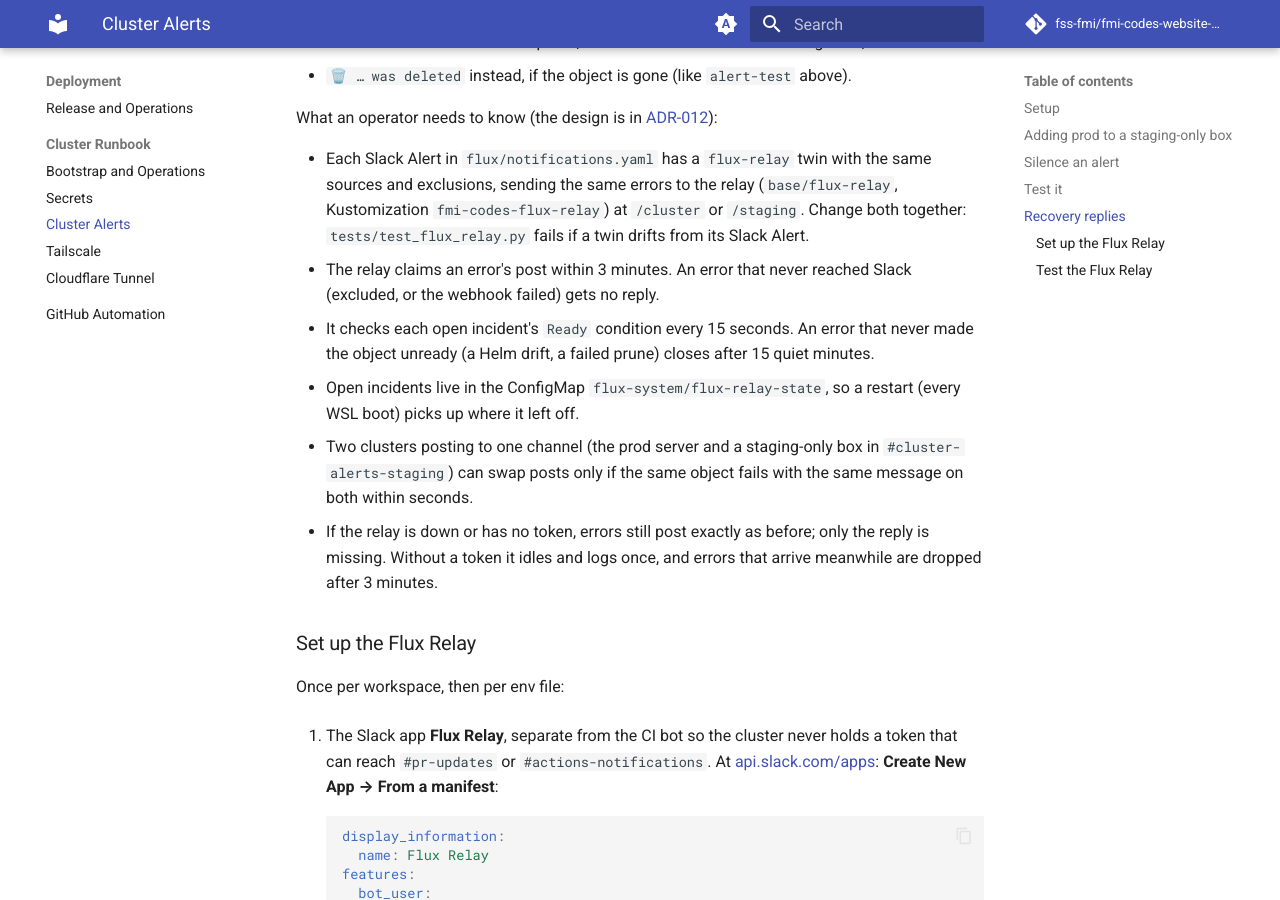
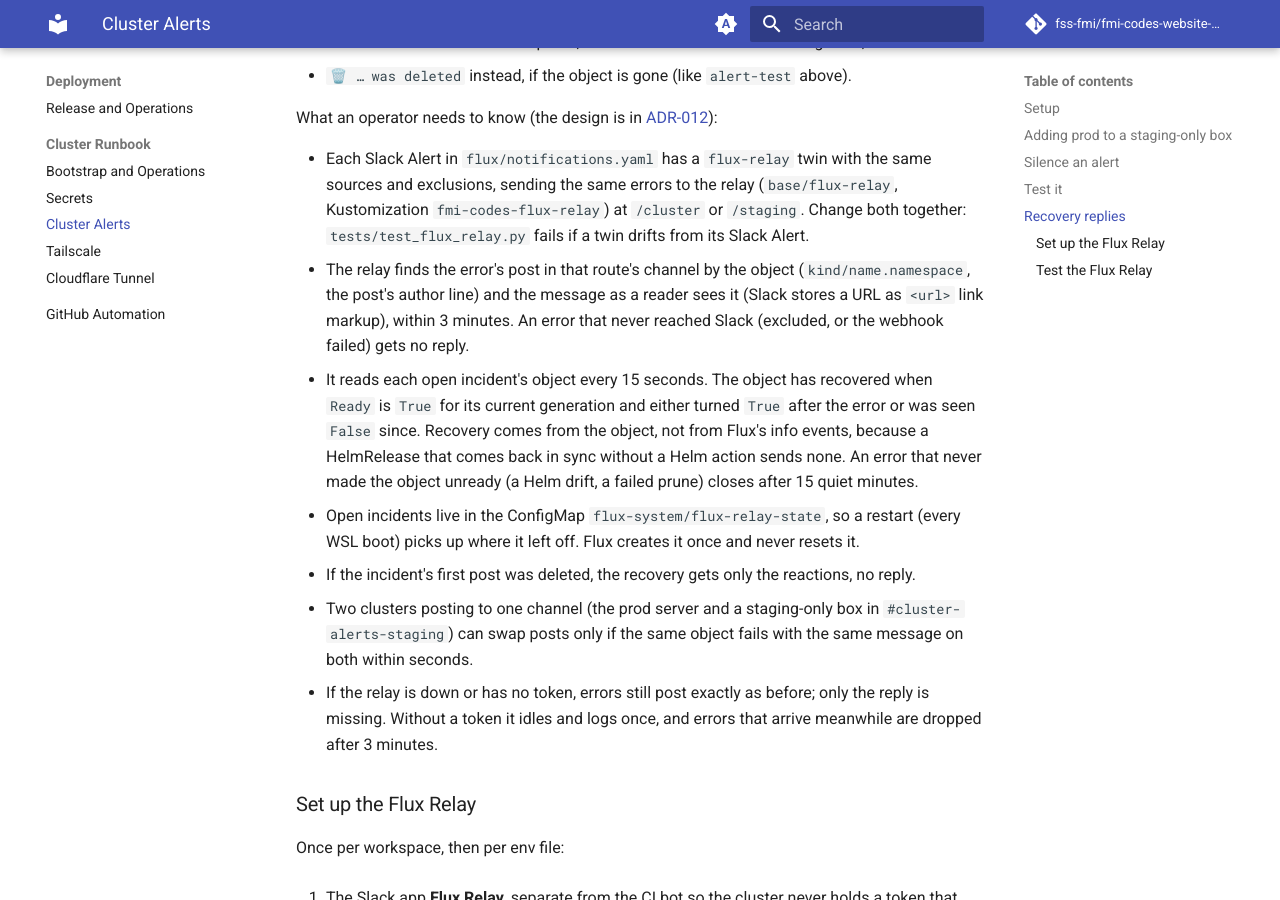
Before and after one commit to fss-fmi/fmi-codes-website-2026, an MkDocs documentation site: the page built from docs/runbook/alerts.md, in a window 1280 px wide and 900 px high, scrolled down 6738 px. Built offline with MkDocs 1.6.1 and Material for MkDocs 9.7.7, drawn with Linux system fonts in a browser that asks for light colours; comment, search, counter and statistics services are not loaded.

Commit message:
docs: review follow-ups for the runbook split
- Recovery replies: restore the relay facts the split dropped (how a post
  is matched, what counts as recovered, the state ConfigMap is never reset,
  a deleted first post gets reactions only)
- Script hints and tunnel links name the section that has the steps
  ('Set up the tunnel', secrets.md, tailscale.md) instead of a page title
  or the Phase 5 stub
- The forking comment in secrets.md names the page of each section
- github-automation.md listed in the README and on the docs landing page

Co-Authored-By: Claude Opus 5.5 <noreply@anthropic.com>

```diff
--- a/docs/runbook/alerts.md
+++ b/docs/runbook/alerts.md
@@ -267,12 +267,18 @@ What an operator needs to know (the design is in [ADR-012](../adr/012-flux-recov
   and exclusions, sending the same errors to the relay (`base/flux-relay`, Kustomization
   `fmi-codes-flux-relay`) at `/cluster` or `/staging`. Change both together:
   `tests/test_flux_relay.py` fails if a twin drifts from its Slack Alert.
-- The relay claims an error's post within 3 minutes. An error that never reached Slack
-  (excluded, or the webhook failed) gets no reply.
-- It checks each open incident's `Ready` condition every 15 seconds. An error that never made
-  the object unready (a Helm drift, a failed prune) closes after 15 quiet minutes.
+- The relay finds the error's post in that route's channel by the object (`kind/name.namespace`,
+  the post's author line) and the message as a reader sees it (Slack stores a URL as `<url>`
+  link markup), within 3 minutes. An error that never reached Slack (excluded, or the webhook
+  failed) gets no reply.
+- It reads each open incident's object every 15 seconds. The object has recovered when `Ready`
+  is `True` for its current generation and either turned `True` after the error or was seen
+  `False` since. Recovery comes from the object, not from Flux's info events, because a
+  HelmRelease that comes back in sync without a Helm action sends none. An error that never
+  made the object unready (a Helm drift, a failed prune) closes after 15 quiet minutes.
 - Open incidents live in the ConfigMap `flux-system/flux-relay-state`, so a restart (every WSL
-  boot) picks up where it left off.
+  boot) picks up where it left off. Flux creates it once and never resets it.
+- If the incident's first post was deleted, the recovery gets only the reactions, no reply.
 - Two clusters posting to one channel (the prod server and a staging-only box in
   `#cluster-alerts-staging`) can swap posts only if the same object fails with the same message
   on both within seconds.
```
Also changed, not shown: README.md (+14 -13 lines), docs/adr/017-prod-through-cloudflare-tunnel.md (+1 -1 lines), docs/deployment.md (+1 -1 lines), docs/index.md (+1 -0 lines), docs/runbook/index.md (+4 -4 lines), docs/runbook/secrets.md (+5 -4 lines), 4 other files.
